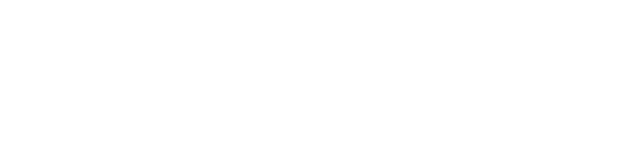
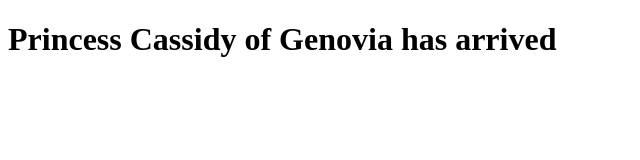
Before and after one commit to sidvance/Deployment-Lab, a website: page public/index.html in a window 1280 px wide. Shown: the whole page, without its empty margins (0-640 px from the left). Drawn offline with Linux system fonts and the light colour scheme.

Commit message:
server running

```diff
--- a/public/index.html
+++ b/public/index.html
@@ -8,7 +8,7 @@
     <link rel="stylesheet" href="./styles.css">
 </head>
 <body>
-
+    <h1>Princess Cassidy of Genovia has arrived</h1>
 </body>
 
 </html>
```
